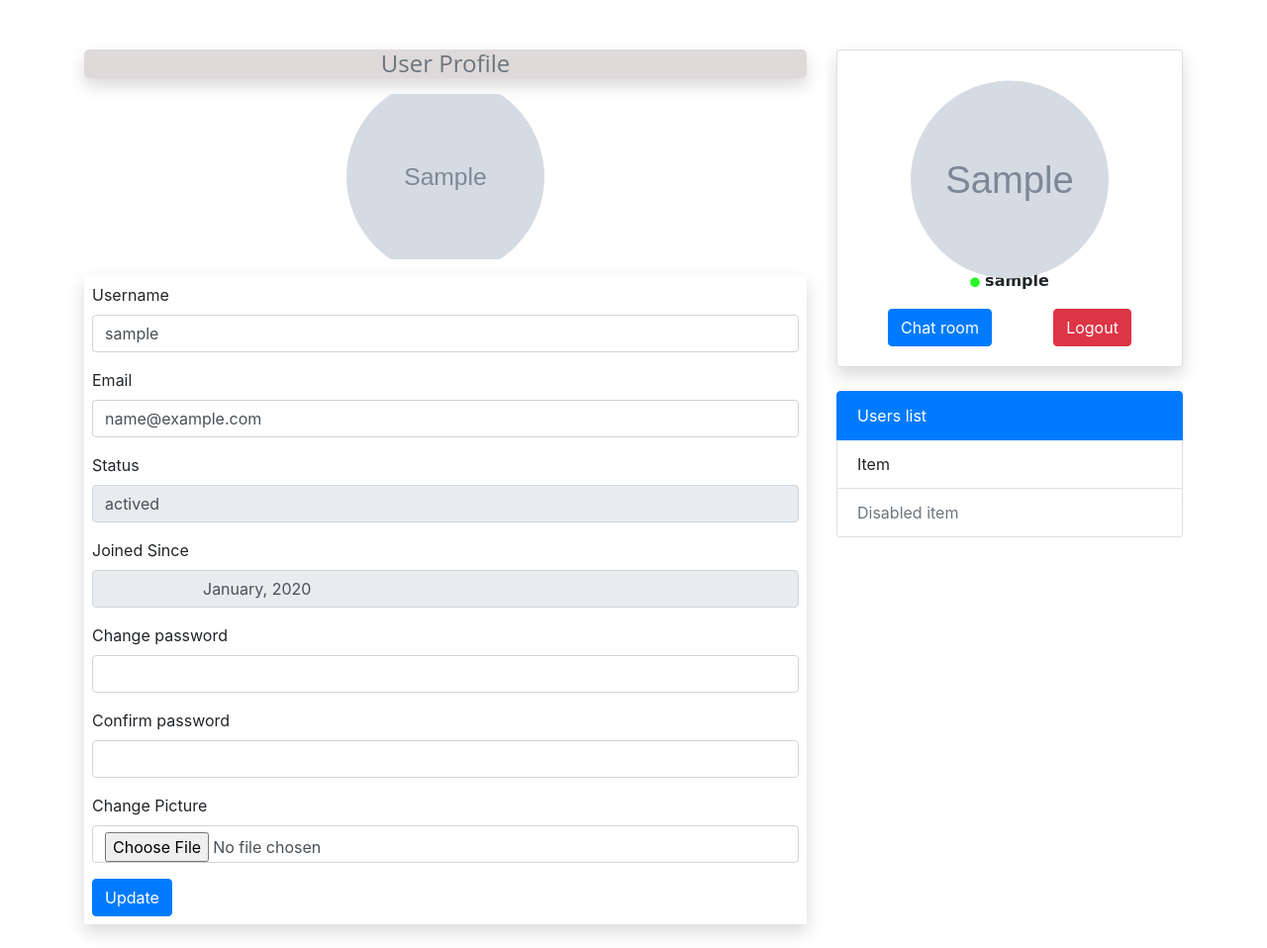
After one commit to Oladayo-Ahmod/chat-application, a PHP site: page /views/profile.php in a window 1280 px wide. The commit adds this page. Shown: the whole page at 99% size. Run offline with PHP 8.4, Linux system fonts and the light colour scheme; the visitor is signed in with stand-in values (Sample User, id 1); tables that the repository leaves empty or names only in its code hold one stand-in row (values such as "Sample post"); grey boxes marked "Sample" are stand-in pictures.

Commit message:
set up the user profile and update functinalities

```diff
--- a/controllers/user.php
+++ b/controllers/user.php
@@ -128,14 +128,14 @@
                             // setting session username
                             $_SESSION['username'] = $fetch['username'];
                             //redirect to the dashboard if the passwords match
-                            header('location:chatroom.php');
+                            header('location:views/chatroom.php');
                         }
                         else{
                             $error = '<div class="alert alert-danger">An error occurs try later</div>';
                         }
                     }
                     else{
-                        $error = '<div class="alert alert-danger">Incorrect Email or Password </div>'.mysqli_error($this->conn);
+                        $error = '<div class="alert alert-danger">Incorrect Email or Password </div>';
                     }
                 }
                     $data['error_message'] = $error;
@@ -162,6 +162,51 @@
                 $message['error'] = $error;
                 return $data;
             }
+            // update user method
+            public function update_user($user_id,$username,$email,$password,$confirm){
+                $error = '';
+                if(isset($_POST['update']) && empty($_FILES['picture'])){
+                    $hash = md5(md5($password).$user_id);
+                    $query = "UPDATE `users` SET username = ? , `email` = ? ,`password` = ? WHERE id = ? LIMIT 1";
+                    $stmt = $this->conn->prepare($query);
+                    $stmt->bind_param('sssi',$username,$email,$hash,$user_id);
+                    if ($stmt->execute()){
+                        $error = '<div class="alert alert-success">Profile update successfully</div>';
+                    }
+                    else{
+                        $error = '<div class="alert alert-danger">Error updating profile</div>';
+                    }
+                }
+                // update the profile if picture is not null
+                else if (isset($_POST['update']) && !empty($_FILES['picture'])) {
+                     // check if the password match
+                    if ($password !== $confirm) {
+                        $error = '<div class="alert alert-warning" role="alert">Passwords do not match</div>';
+                    }
+                    // check if it is an image
+                    else if(!preg_match("!image!",$_FILES['picture']['type'])){
+                        $error = '<div class="alert alert-warning" role="alert">Please select an Image! </div>';
+                    }
+                    else{
+                        $explode = explode(".",$_FILES['picture']['name']);
+                        $path = "../images/" .round(microtime(true)) . '.'. strtolower(end($explode));
+                        move_uploaded_file($_FILES['picture']['tmp_name'],$path);
+                        $hash = md5(md5($password).$user_id);
+                        $query = "UPDATE `users` SET username = ? , `email` = ? ,`password` = ?, `profile` = ? WHERE id = ? LIMIT 1";
+                        $stmt = $this->conn->prepare($query);
+                        $stmt->bind_param('ssssi',$username,$email,$hash,$path,$user_id);
+                        if ($stmt->execute()){
+                            $error = '<div class="alert alert-success">Profile update successfully</div>';
+                        }
+                        else{
+                            $error = '<div class="alert alert-danger">Error updating profile</div>';
+                        }
+                    }
+                }
+
+                $message['error'] = $error;
+                return $message;
+        }
 
     }
 ?>
--- a/css/style.css
+++ b/css/style.css
@@ -44,9 +44,9 @@
     font-weight: bolder;
     font-family: cursive;
 }
-.profile p > i{
-    color: rgb(156, 226, 156);
-    font-size: 14px;
+.profile p .fa{
+    color: rgb(40, 247, 40);
+    font-size: 10px !important;
     margin-right: 5px;
 }
 .flex-btn{
--- a/index.php
+++ b/index.php
@@ -3,7 +3,7 @@
     session_start();
     if ($_SESSION) {
         if ($_SESSION['id'] > 0) {
-            header('location:chatroom.php');
+            header('location:views/chatroom.php');
         }
     }
     // if the form is submitted
--- /dev/null
+++ b/views/profile.php
@@ -0,0 +1,144 @@
+<?php
+session_start();
+if ($_SESSION['id'] < 1) {
+    header('location:../index.php');
+    exit;
+}
+else{
+    $user_id = $_SESSION['id'];
+    require_once('../controllers/user.php');
+    $user = new User;
+    $profiles = $user->getProfile($user_id);
+}
+// if the update button is clicked without changing picture
+if (isset($_POST['update']) && empty($_FILES['picture'])) {
+    $user_id = $_SESSION['id'];
+    $username = $_POST['username'];
+    $email = $_POST['email'];
+    $password = md5($_POST['password']);
+    $confirm = md5($_POST['c_password']);
+    // instantiate the class
+    $user = new User;
+    $user->update_user($user_id,$username,$email,$password,$confirm);
+    $data = $user->update_user($user_id,$username,$email,$password,$confirm);
+    $error = $data['error'];
+}
+// if the update button is clicked with changing picture
+else if (isset($_POST['update']) && !empty($_FILES['picture'])) {
+    $user_id = $_SESSION['id'];
+    $username = $_POST['username'];
+    $email = $_POST['email'];
+    $picture = $_FILES['picture'];
+    $password = md5($_POST['password']);
+    $confirm = md5($_POST['c_password']);
+    // instantiate the class
+    $user = new User;
+    $user->update_user($user_id,$username,$email,$password,$confirm);
+    $data = $user->update_user($user_id,$username,$email,$password,$confirm);
+    $error = $data['error'];
+}
+
+?>
+<!DOCTYPE html>
+<html lang="en">
+<head>
+    <meta charset="UTF-8">
+    <meta name="viewport" content="width=device-width, initial-scale=1.0">
+    <title>Chat application | User profile</title>
+    <link rel="stylesheet" href="../css/style.css">
+    <link rel="stylesheet" href="../css/bootstrap.min.css">
+    <link rel="stylesheet" href="../css/fontawesome.min.css">
+    <link rel="stylesheet" href="../css/all.css">
+</head>
+<body>
+    <div class="container chat-room">
+        <div class="row">
+            <div class="col-md-8 mb-4">
+                <h4 class="text-secondary shadow chat-head text-center">User Profile</h4>
+                <div class="row justify-content-center align-items-center">
+                    <div class="col-md-4 my-3">
+                        <?php
+                        foreach($profiles as $profile){?>
+                         <div class="profile">
+                            <img class="card-img-top" src="<?=$profile['profile'];?>" alt="">
+                        </div>
+                    </div>
+                </div>
+                <!-- error message  -->
+                            <?php
+                            if (!empty($error)) {
+                                echo $error;
+                            }
+                            ?>
+                <!-- error mesage ends -->
+                <form action="" method="POST" class="shadow p-2" enctype="multipart/form-data">
+                    <div class="form-group">
+                      <label for="username">Username</label>
+                      <input type="text" class="form-control" value="<?=$profile['username'];?>" name="username" required>
+                    </div>
+                    <div class="form-group">
+                      <label for="email">Email</label>
+                      <input type="text" class="form-control" name="email" value="<?=$profile['email'];?>" required placeholder="">
+                    </div>
+                    <div class="form-group">
+                      <label for="status">Status</label>
+                      <input type="text" readonly class="form-control" name="status" value="<?=$profile['status'];?>d" id="" aria-describedby="emailHelpId" placeholder="">
+                    </div>
+                    <div class="form-group">
+                      <label for="username">Joined Since</label>
+                      <input type="text" readonly class="form-control" value="
+                      <?php
+                        $date = $profile['created_on'];
+                        $date = strtotime($date);
+                        $date = date('F, Y',$date);
+                        echo $date;
+                      ?>"  id="" aria-describedby="emailHelpId" placeholder="">
+                    </div>
+                    <div class="form-group">
+                      <label for="password">Change password</label>
+                      <input type="password" required class="form-control" name="password" id="" aria-describedby="emailHelpId" placeholder="">
+                    </div>
+                    <div class="form-group">
+                      <label for="password">Confirm password</label>
+                      <input type="password" required class="form-control" name="c_password" id="" aria-describedby="emailHelpId" placeholder="">
+                    </div>
+                    <div class="form-group">
+                      <label for="status">Change Picture</label>
+                      <input type="file" class="form-control" name="picture" id="" aria-describedby="emailHelpId" placeholder="">
+                    </div>
+                    <button class="btn btn-primary" name="update">Update</button>
+                </form>
+                    <?php } ?>
+            </div>
+            <div class="col-md-4">
+                <div class="card shadow profile">
+                    <?php
+                    foreach($profiles as $profile){?>
+                    <img class="card-img-top" src="<?=$profile['profile'];?>" alt="">
+                    <div class="card-body">
+                        <p class="text-center "><i class="fa fa-circle"> </i><?=$profile['username']; ?></p>
+                    <?php } ?>
+                        <div class="flex-btn">
+                            <a href="chatroom.php" class="btn btn-primary">Chat room</a>
+                            <a href="../logout.php" class="btn btn-danger">Logout</a>
+                        </div>
+                    </div>
+                </div>
+                <ul class="list-group my-4">
+                    <li class="list-group-item active">Users list</li>
+                    <li class="list-group-item">Item</li>
+                    <li class="list-group-item disabled">Disabled item</li>
+                </ul>
+            </div>
+        </div>
+    </div>
+
+
+
+
+<script src="../js/jquery.min.js"></script>
+<script src="../js/bootstrap.min.js"></script>
+<script src="../js/popper.min.js"></script>
+<script src="../js/script.js"></script>
+</body>
+</html>
```
Also changed, not shown: views/chatroom.php (renamed from chatroom.php, +11 -11 lines), images/1614210616.jpg (added), images/1614210664.jpg (added), images/1614210673.jpg (added), images/1614210736.jpg (added).
